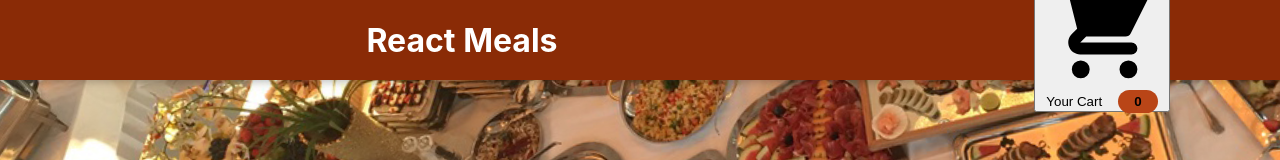
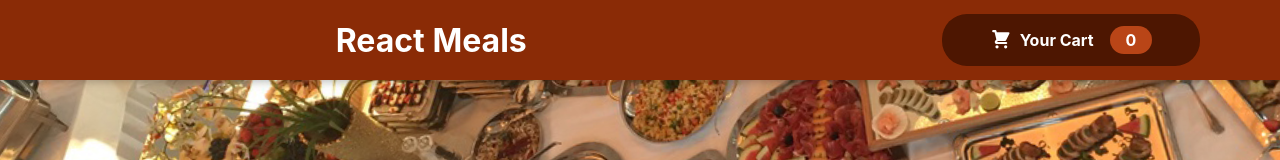
Before and after one commit to Practice-SpencerTower/food-order-app, a React (Create React App) app: page / in a window 1280 px wide. Shown: the top 160 px of the page. Built offline with nearby package versions, Linux system fonts and the light colour scheme; the HTML template or start-up script is replaced by a standard one.

Commit message:
fixes class names

```diff
--- a/src/components/Layout/HeaderCartButton.js
+++ b/src/components/Layout/HeaderCartButton.js
@@ -32,7 +32,7 @@ const HeaderCartButton = (props) => {
     }, [items]);
 
     return (
-        <button className={classes.btnClasses} onClick={props.showCartHandler}>
+        <button className={btnClasses} onClick={props.showCartHandler}>
             <span className={classes.icon}>
                 <CartIcon />
             </span>
```
